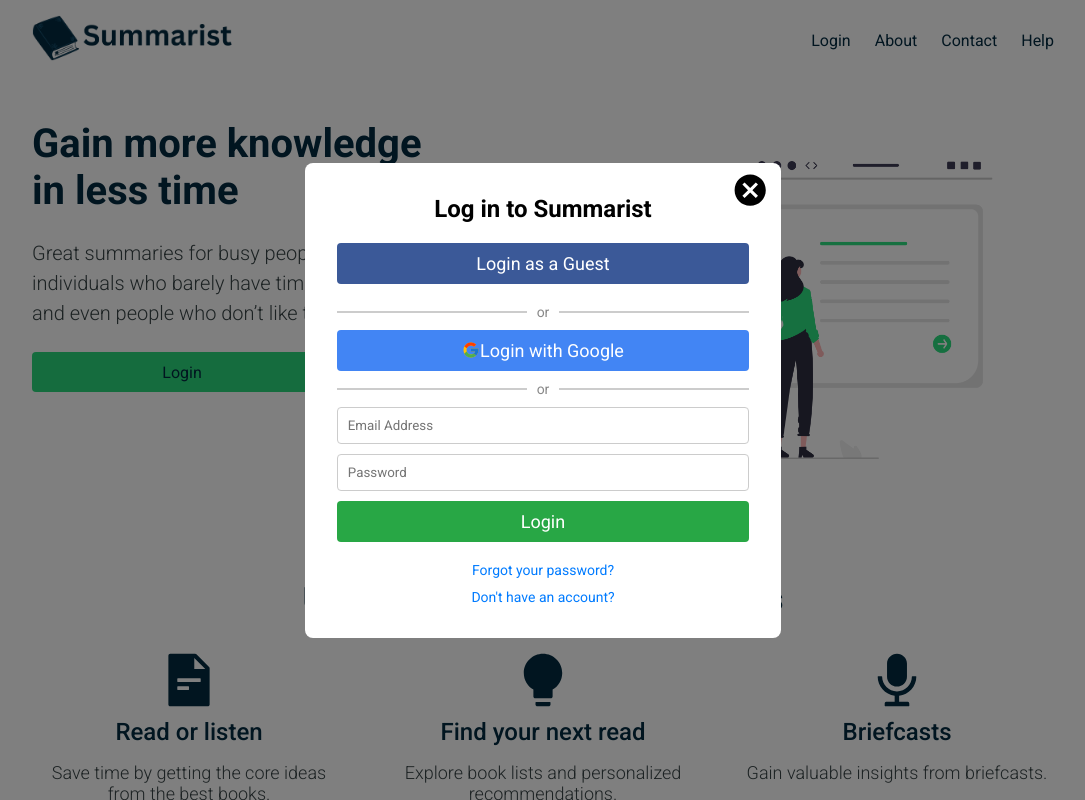
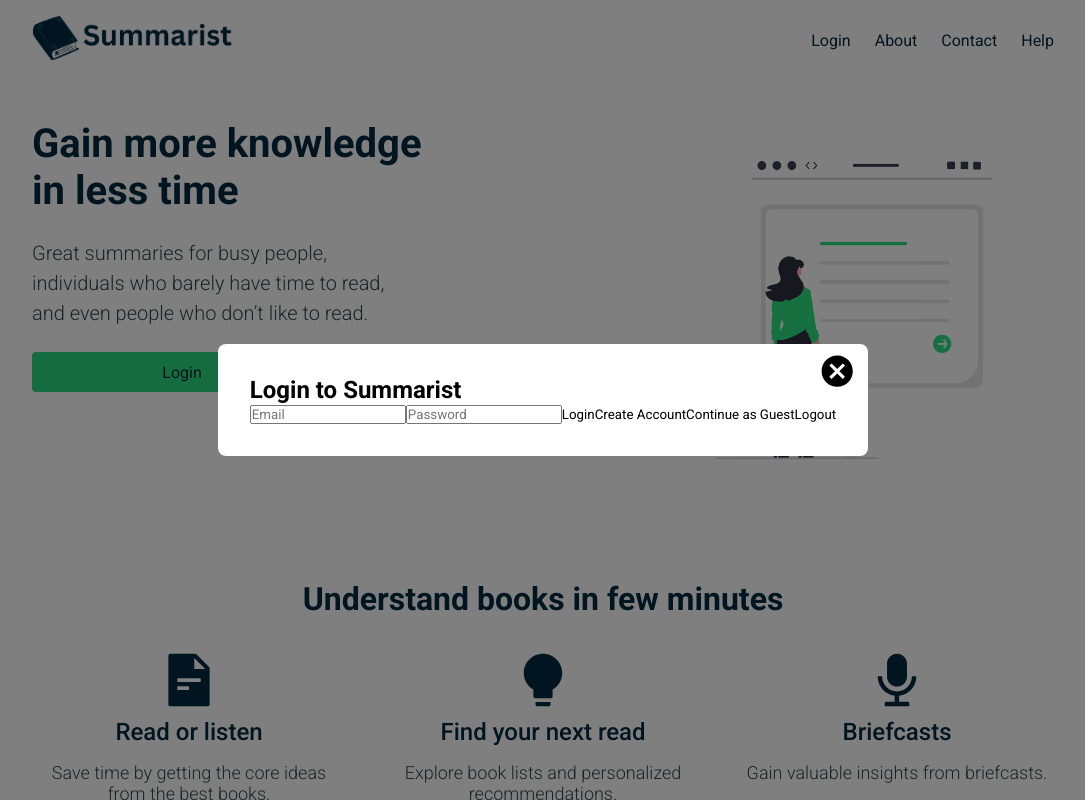
Before and after one commit to brandonbuhr/summarist-website, a Next.js app: page / in a window 1280 px wide. Both pictures are taken after a click on the item "Login". Shown: the top 800 px of the page, without its empty margins (97-1182 px from the left). Built offline with nearby package versions, Linux system fonts and the light colour scheme; no server answers.

Commit message:
setup firebase authentication for users

```diff
--- a/app/components/LoginModal.tsx
+++ b/app/components/LoginModal.tsx
@@ -1,18 +1,60 @@
-import { ReactNode } from "react";
+import { useState } from "react";
 import { IoMdCloseCircle } from "react-icons/io";
+import {
+  signInWithEmailAndPassword,
+  createUserWithEmailAndPassword,
+  signInAnonymously,
+  signOut,
+} from "firebase/auth";
+import { auth } from "@/firebase/firebaseClient";
 
 type LoginModalProps = {
   isOpen: boolean;
   onClose: () => void;
-  children: ReactNode;
 };
 
-export default function LoginModal({
-  isOpen,
-  onClose,
-  children,
-}: LoginModalProps) {
+export default function LoginModal({ isOpen, onClose }: LoginModalProps) {
+  const [email, setEmail] = useState("");
+  const [password, setPassword] = useState("");
+  const [error, setError] = useState("");
+
   if (!isOpen) return null;
+
+  const handleLogin = async () => {
+    try {
+      await signInWithEmailAndPassword(auth, email, password);
+      onClose();
+    } catch (err: any) {
+      setError(err.message);
+    }
+  };
+
+  const handleSignup = async () => {
+    try {
+      await createUserWithEmailAndPassword(auth, email, password);
+      onClose();
+    } catch (err: any) {
+      setError(err.message);
+    }
+  };
+
+  const handleGuestLogin = async () => {
+    try {
+      await signInAnonymously(auth);
+      onClose();
+    } catch (err: any) {
+      setError(err.message);
+    }
+  };
+
+  const handleLogout = async () => {
+    try {
+      await signOut(auth);
+      onClose();
+    } catch (err: any) {
+      setError(err.message);
+    }
+  };
 
   return (
     <div className="modal-overlay">
@@ -20,7 +62,39 @@
         <button className="modal-close" onClick={onClose}>
           <IoMdCloseCircle />
         </button>
-        {children}
+
+        <h2 className="text-xl font-bold mb-4">Login to Summarist</h2>
+
+        <input
+          className="input mb-2"
+          type="email"
+          placeholder="Email"
+          value={email}
+          onChange={(e) => setEmail(e.target.value)}
+        />
+
+        <input
+          className="input mb-4"
+          type="password"
+          placeholder="Password"
+          value={password}
+          onChange={(e) => setPassword(e.target.value)}
+        />
+
+        {error && <p className="text-red-500 text-sm mb-2">{error}</p>}
+
+        <button className="btn-primary w-full mb-2" onClick={handleLogin}>
+          Login
+        </button>
+        <button className="btn-secondary w-full mb-2" onClick={handleSignup}>
+          Create Account
+        </button>
+        <button className="btn-outline w-full mb-2" onClick={handleGuestLogin}>
+          Continue as Guest
+        </button>
+        <button className="btn-danger w-full" onClick={handleLogout}>
+          Logout
+        </button>
       </div>
     </div>
   );
--- a/app/page.tsx
+++ b/app/page.tsx
@@ -369,63 +369,7 @@
       <div>
         <button onClick={openModal}>Open Login Modal</button>
 
-        <LoginModal isOpen={isModalOpen} onClose={closeModal}>
-          <h2 className="modal-title">Log in to Summarist</h2>
-
-          <button
-            className="modal-button guest-login"
-            onClick={() => alert("Guest Login")}
-          >
-            Login as a Guest
-          </button>
-
-          <div className="modal-divider">
-            <hr />
-            <span>or</span>
-            <hr />
-          </div>
-
-          <button
-            className="modal-button google-login"
-            onClick={() => alert("Google Login")}
-          >
-            <FcGoogle />
-            Login with Google
-          </button>
-
-          <div className="modal-divider">
-            <hr />
-            <span>or</span>
-            <hr />
-          </div>
-
-          <input
-            type="email"
-            placeholder="Email Address"
-            className="modal-input"
-          />
-
-          <input
-            type="password"
-            placeholder="Password"
-            className="modal-input"
-          />
-
-          <button
-            className="modal-button login-submit"
-            onClick={() => alert("Email/Password Login")}
-          >
-            Login
-          </button>
-
-          <div className="modal-link">
-            <a href="#">Forgot your password?</a>
-          </div>
-
-          <div className="modal-link">
-            <a href="#">Don't have an account?</a>
-          </div>
-        </LoginModal>
+        <LoginModal isOpen={isModalOpen} onClose={closeModal}></LoginModal>
       </div>
     </div>
   );
--- a/firebase/firebaseClient.ts
+++ b/firebase/firebaseClient.ts
@@ -2,12 +2,12 @@
 import { getAuth } from "firebase/auth";
 
 const firebaseConfig = {
-  apiKey: "FIREBASE_API_KEY",
-  authDomain: "FIREBASE_AUTH_DOMAIN",
-  projectId: "FIREBASE_PROJECT_ID",
-  storageBucket: "FIREBASE_STORAGE_BUCKET",
-  messagingSenderID: "FIREBASE_MESSAGING_SENDER_ID",
-  appId: "FIREBASE_APP_ID"
+  apiKey: process.env.NEXT_PUBLIC_FIREBASE_API_KEY,
+  authDomain: process.env.NEXT_PUBLIC_FIREBASE_AUTH_DOMAIN,
+  projectId: process.env.NEXT_PUBLIC_FIREBASE_PROJECT_ID,
+  storageBucket: process.env.NEXT_PUBLIC_FIREBASE_STORAGE_BUCKET,
+  messagingSenderId: process.env.NEXT_PUBLIC_FIREBASE_MESSAGING_SENDER_ID,
+  appId: process.env.NEXT_PUBLIC_FIREBASE_APP_ID,
 };
 
 const app = !getApps().length ? initializeApp(firebaseConfig) : getApp();
```
